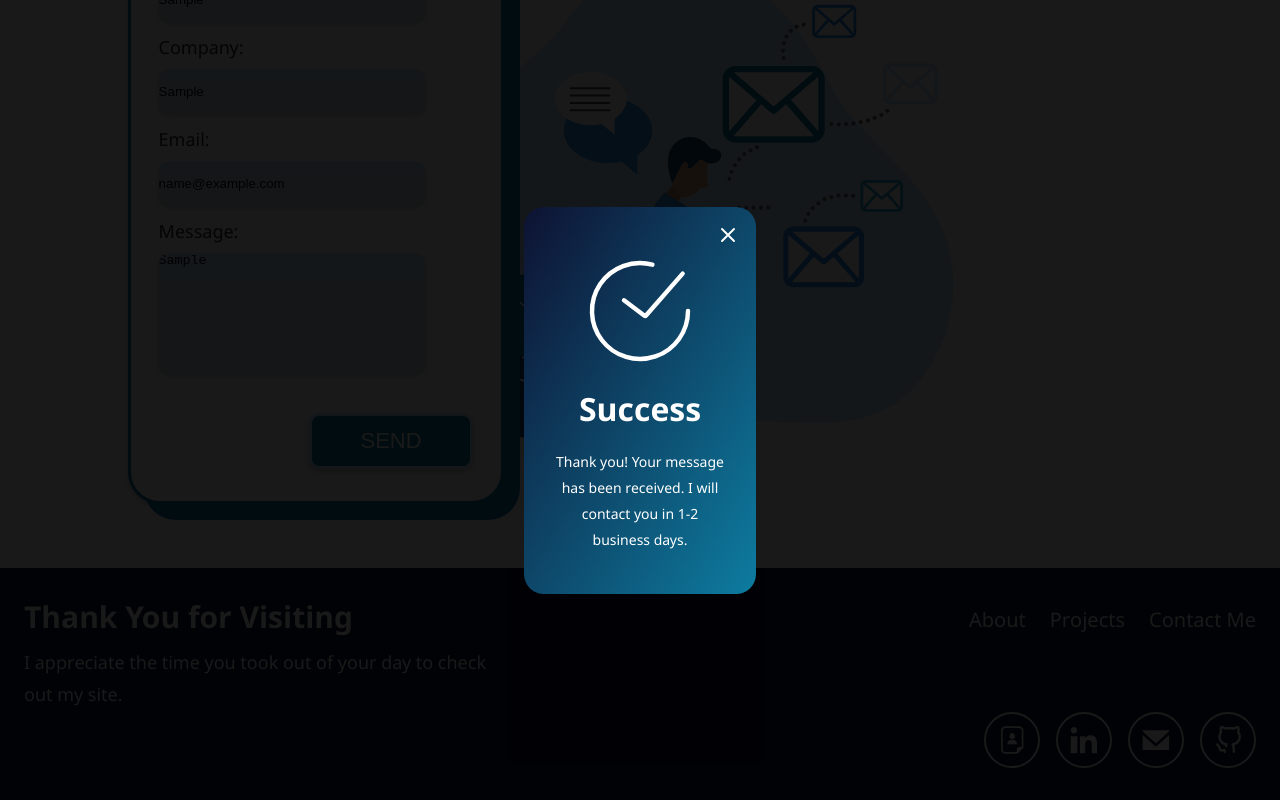
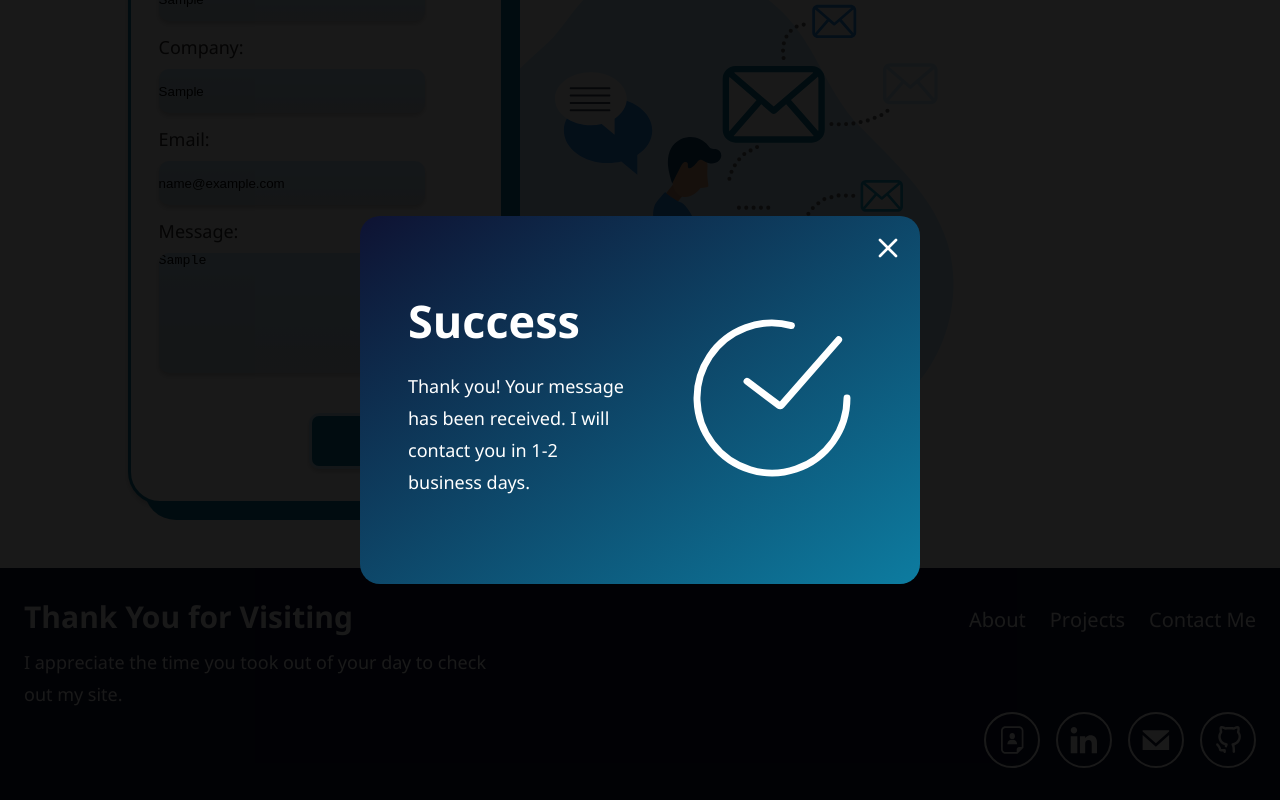
Before and after one commit to alejo2198/portfolio, a React (Create React App) app: page / in a window 1280 px wide. Both pictures are taken after typing "Sample", "Sample", "name@example.com", "Sample" into the empty fields and a click on the button "SEND". Shown: the part 2785-3585 px from the top of the page. Built offline with nearby package versions, Linux system fonts and the light colour scheme.

Commit message:
update font size and layput

```diff
--- a/src/components/SuccessModal/SuccessModal.js
+++ b/src/components/SuccessModal/SuccessModal.js
@@ -10,9 +10,13 @@ const Modal = ({closeModal}) => {
         <div className={classes.overlay} onClick={closeModal}>
 <           div className={classes.modal} onClick={e => e.stopPropagation()}>
                 <img className={classes['modal__close-icon']} src={closeIcon} alt="a rounded x" onClick={closeModal}/>
-                <img className={classes['modal__checkmark-icon']} src={checkmarkIcon} alt="a checkmark" />
-                <h2 className={classes['modal__title']}>Success</h2>
-                <p className={classes['modal__text']}>Thank you! Your message has been received. I will contact you in 1-2 business days. </p>
+                <div className={classes['layout-container']}>
+                    <img className={classes['modal__checkmark-icon']} src={checkmarkIcon} alt="a checkmark" />
+                    <div className={classes['text-container']}>
+                        <h2 className={classes['modal__title']}>Success</h2>
+                        <p className={classes['modal__text']}>Thank you! Your message has been received. I will contact you in 1-2 business days. </p>
+                    </div>
+                </div>
             </div>
         </div>
 
--- a/src/components/SuccessModal/SuccessModal.module.scss
+++ b/src/components/SuccessModal/SuccessModal.module.scss
@@ -17,22 +17,35 @@
     width:14.5rem;
     display: flex;
     flex-direction: column;
-    align-items: center;
     background-image: linear-gradient(to bottom right,$secondary-color,$primary-color);
     border-radius: 1.25rem;
+    @include tablet{
+        width: 35rem;
+    }
 
     &__close-icon{
         align-self: flex-end;
+        @include tablet{
+            height: 2rem;
+        }
     }
 
     &__checkmark-icon{
         height: 8rem;
+        @include tablet{
+            height: 12.5rem;
+        }
     }
 
     &__title{
         @include styleText($m-section-heading-fs,700);
         color:white;
         margin:$small-spacing auto;
+        @include tablet{
+            @include styleText($t-section-heading-fs,700);
+            margin:0
+
+        }
     }
 
     &__text{
@@ -42,5 +55,34 @@
         text-align: center;
         width: 85%;
         margin-bottom: $medium-spacing;
+        @include tablet{
+            @include styleText($t-body-fs,400);
+            line-height: $t-body-lh;
+            margin-bottom: 0;
+            text-align: start;
+
+        }
     }
 }
+.layout-container{
+    display: flex;
+    flex-direction: column;
+    justify-content: center;
+    align-items: center;
+    @include tablet{
+        flex-direction: row-reverse;
+        margin-top: 2rem;
+        margin:2rem 2rem 0 ;
+    }
+}
+.text-container{
+    display: flex;
+    flex-direction: column;
+    justify-content: center;
+    align-items: center;
+    @include tablet{
+        gap:$small-spacing;
+        justify-content: flex-start;
+        align-items: flex-start;
+    }
+}
```
